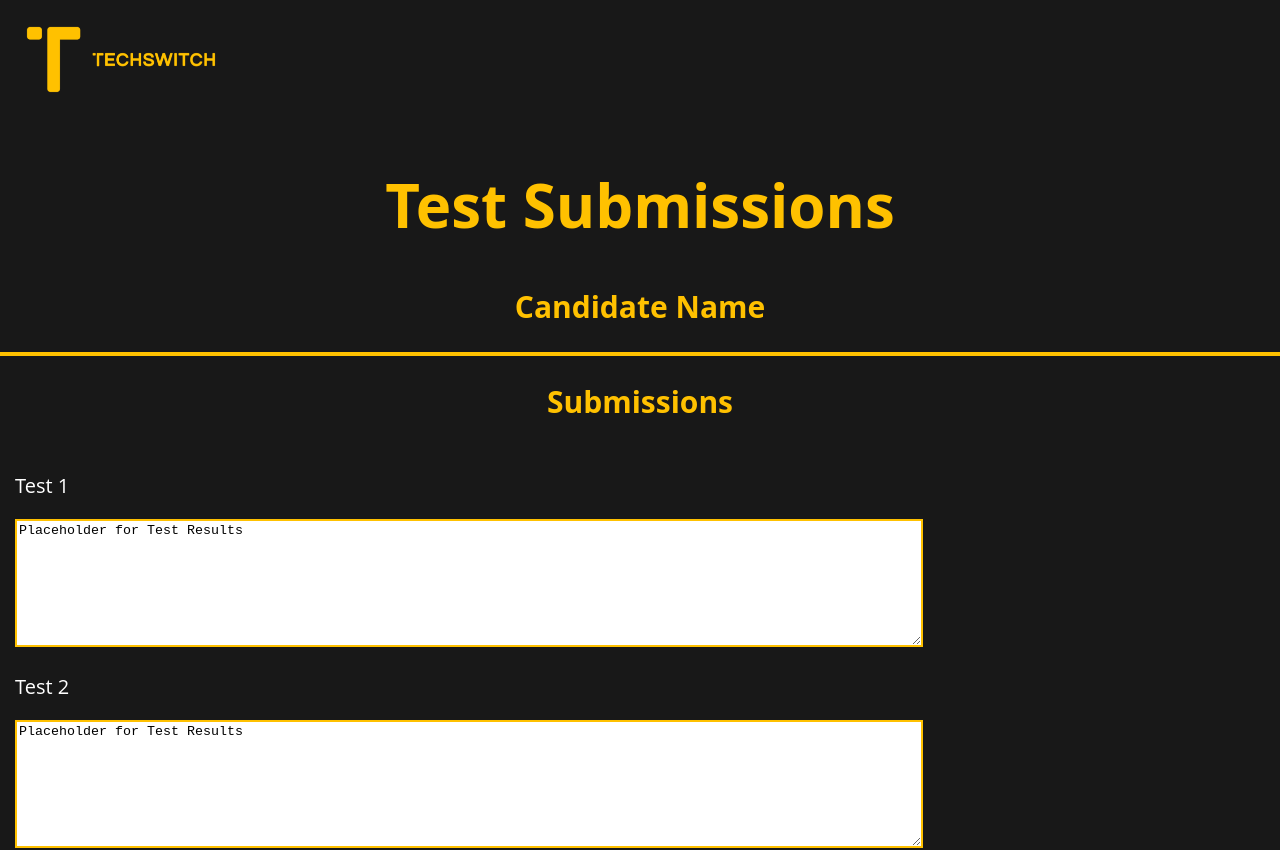
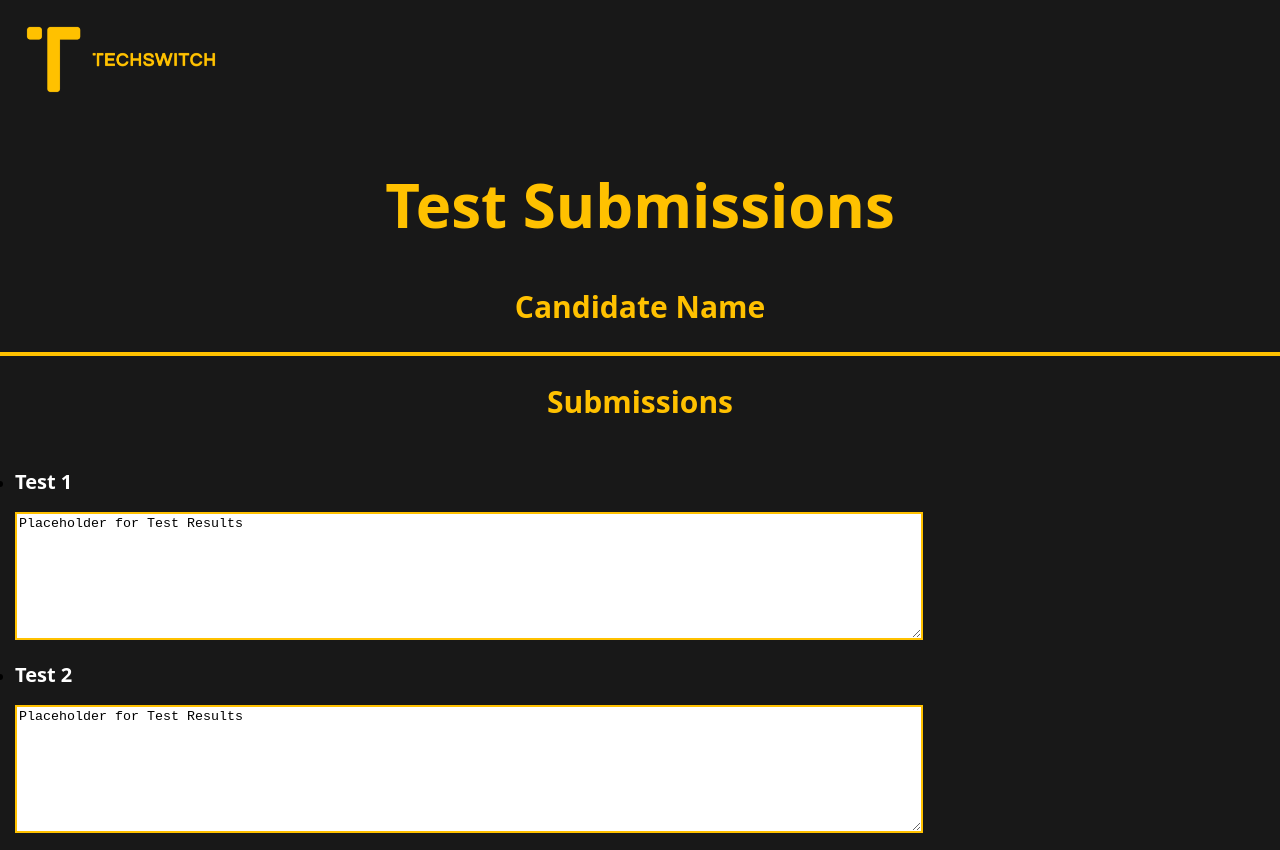
Before and after one commit to techswitch-learners/testswitch-frontend-admin, a Next.js app: page /testsubmissions in a window 1280 px wide. Shown: the top 850 px of the page. Built offline with nearby package versions, Linux system fonts and the light colour scheme.

Commit message:
changed styling and added class

```diff
--- a/components/CandidateLink/CandidateLink.module.scss
+++ b/components/CandidateLink/CandidateLink.module.scss
@@ -4,11 +4,11 @@
   font-family: $softwireFont;
   font-size: $contentFontSize;
   color: $softwireWhite;
-  @include sharedListStyle;
+  @include list;
 }
 
 .link{
-  @include sharedLinkShare;
+  @include link;
 }
 
 .separator{
--- a/components/TestSubmissionsResults/TestSubmissionsResults.module.scss
+++ b/components/TestSubmissionsResults/TestSubmissionsResults.module.scss
@@ -1,10 +1,9 @@
 @import '../../pageStyles/constants';
 
-.listItem{
+.testTitle{
   font-family: $softwireFont;
   font-size: $contentFontSize;
   color: $softwireWhite;
-  @include sharedListStyle;
 }
 
 .textArea {
--- a/components/TestSubmissionsResults/TestSubmissionsResults.tsx
+++ b/components/TestSubmissionsResults/TestSubmissionsResults.tsx
@@ -10,8 +10,8 @@ export function TestSubmissionsResults(props: TestSubmissionsResultsProps): JSX.
     //TODO: how will results appear to admin? for now put textarea as placeholder
 
     return (
-        <li className={textStyles.listItem}>
-                <p>{props.test}</p>
+        <li>
+            <h2 className={textStyles.testTitle}>{props.test}</h2>
             <textarea className={textStyles.textArea}>
                 Placeholder for Test Results
             </textarea>
--- a/pageStyles/constants.scss
+++ b/pageStyles/constants.scss
@@ -12,11 +12,11 @@ $contentFontSize: 20px;
 $buttonFontSize: 15px;
 
 //List Style
-@mixin sharedListStyle {
+@mixin list {
   list-style: none;
   display: block;
 }
 
-@mixin sharedLinkShare {
+@mixin link {
   text-decoration: none;
 }
```
